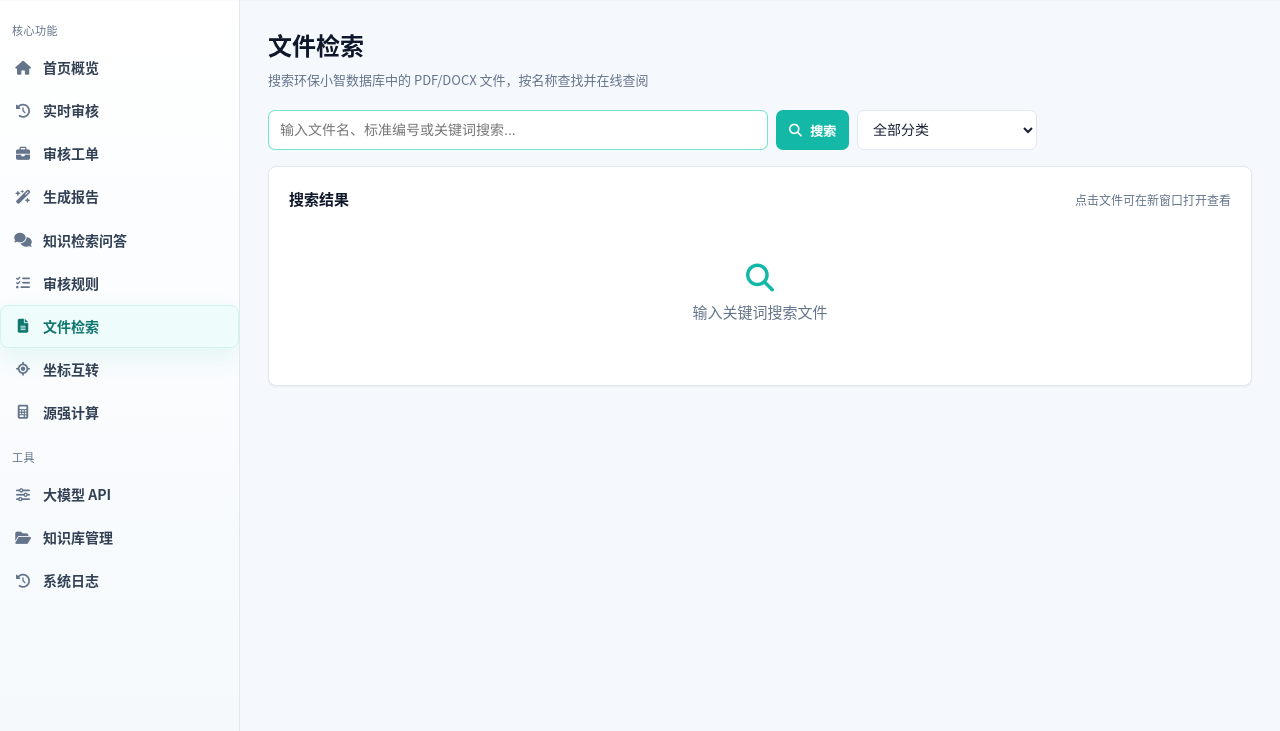
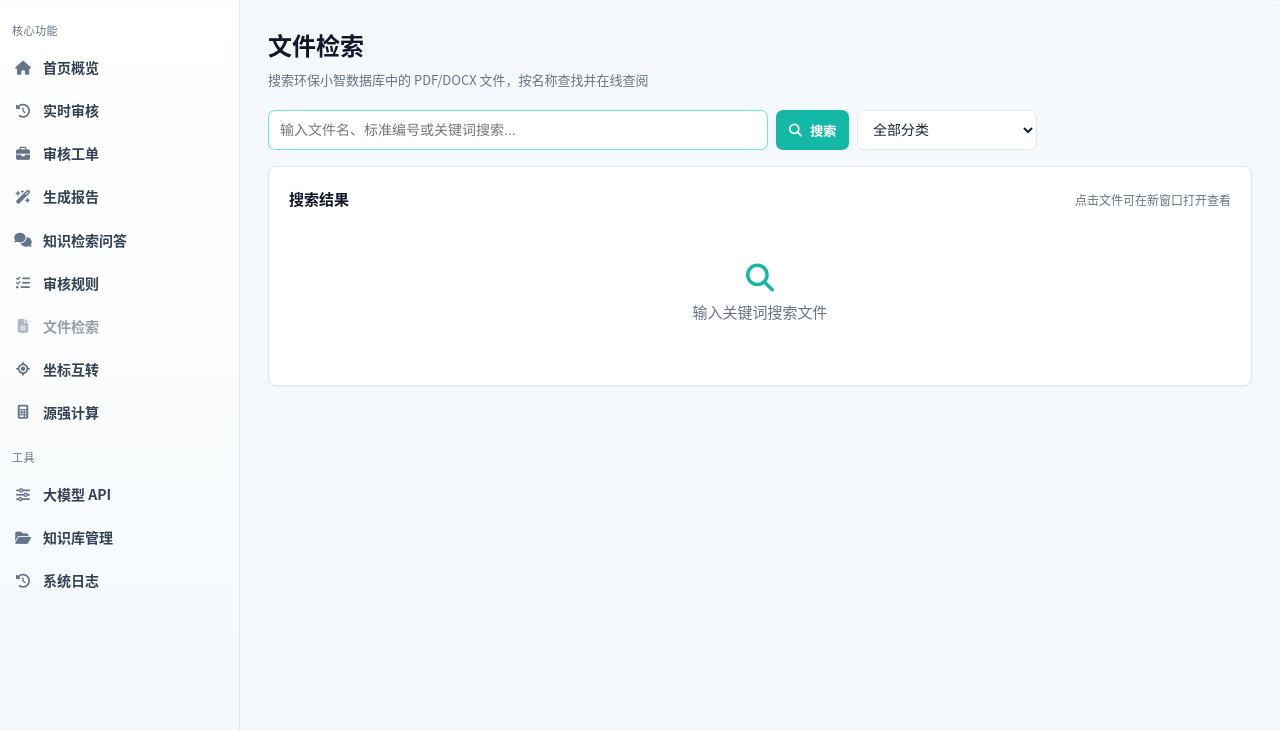
Before and after one commit to JianYu-code/eia-agent, a FastAPI app: page /app/files in a window 1280 px wide. Shown: the part 69-800 px from the top of the page. Run offline with FastAPI, Linux system fonts and the light colour scheme; data that the repository does not hold is empty; parts of the project's set-up code (start-up, migrations or seed data) failed here and were passed over.

Commit message:
fix: 文件检索不可点击 + hover提示'该功能暂时不开放'

```diff
--- a/frontend/static/css/style.css
+++ b/frontend/static/css/style.css
@@ -73,6 +73,7 @@ a:hover { text-decoration: underline; }
   transition: all .15s; text-align: left; text-decoration: none;
 }
 .nav-item:hover { background: #f1f5f9; border-color: var(--line); text-decoration: none; }
+.nav-disabled:hover { background: transparent !important; border-color: transparent !important; }
 .nav-item.active { background: #eefdfb; color: var(--accent-dark); border-color: #d0f4ee; box-shadow: 0 10px 24px rgba(20,184,166,.10); }
 .nav-item i { width: 20px; text-align: center; color: var(--muted); }
 .nav-item.active i { color: var(--accent-dark); }
--- a/frontend/templates/base.html
+++ b/frontend/templates/base.html
@@ -41,7 +41,7 @@
   <a href="/app/generate" class="nav-item {% if active_page == 'generate' %}active{% endif %}"><i class="fas fa-wand-magic-sparkles"></i>生成报告</a>
   <a href="/app/knowledge" class="nav-item {% if active_page == 'knowledge' %}active{% endif %}"><i class="fas fa-comments"></i>知识检索问答</a>
   <a href="/app/rules" class="nav-item {% if active_page == 'rules' %}active{% endif %}"><i class="fas fa-list-check"></i>审核规则</a>
-  <a href="/app/files" class="nav-item {% if active_page == 'files' %}active{% endif %}"><i class="fas fa-file-lines"></i>文件检索</a>
+  <span class="nav-item nav-disabled" title="该功能暂时不开放" style="cursor:not-allowed;opacity:0.5;"><i class="fas fa-file-lines"></i>文件检索</span>
   <a href="/app/coord" class="nav-item {% if active_page == 'coord' %}active{% endif %}"><i class="fas fa-location-crosshairs"></i>坐标互转</a>
   <a href="/app/calculator" class="nav-item {% if active_page == 'calculator' %}active{% endif %}"><i class="fas fa-calculator"></i>源强计算</a>
   <div class="nav-label">工具</div>
```
